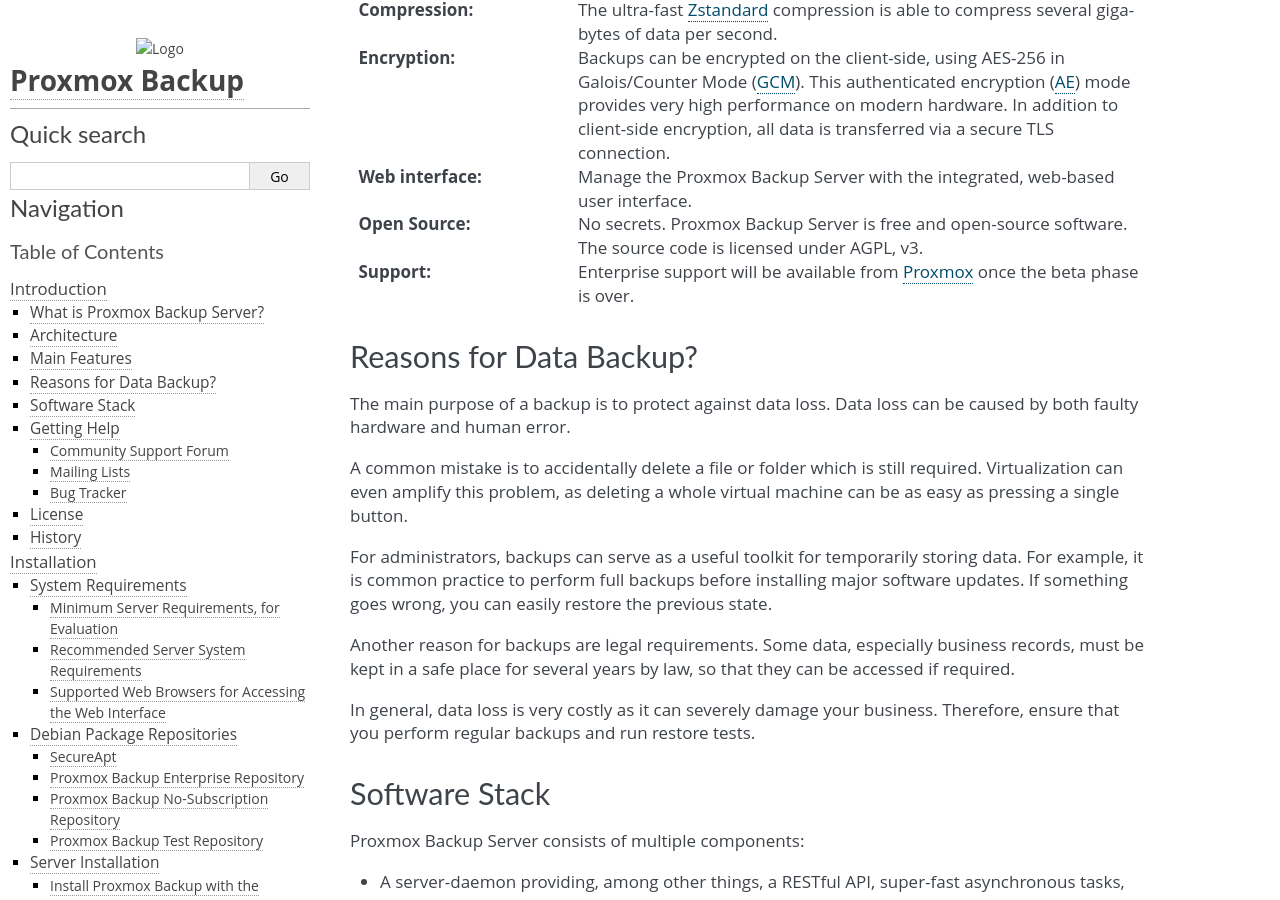
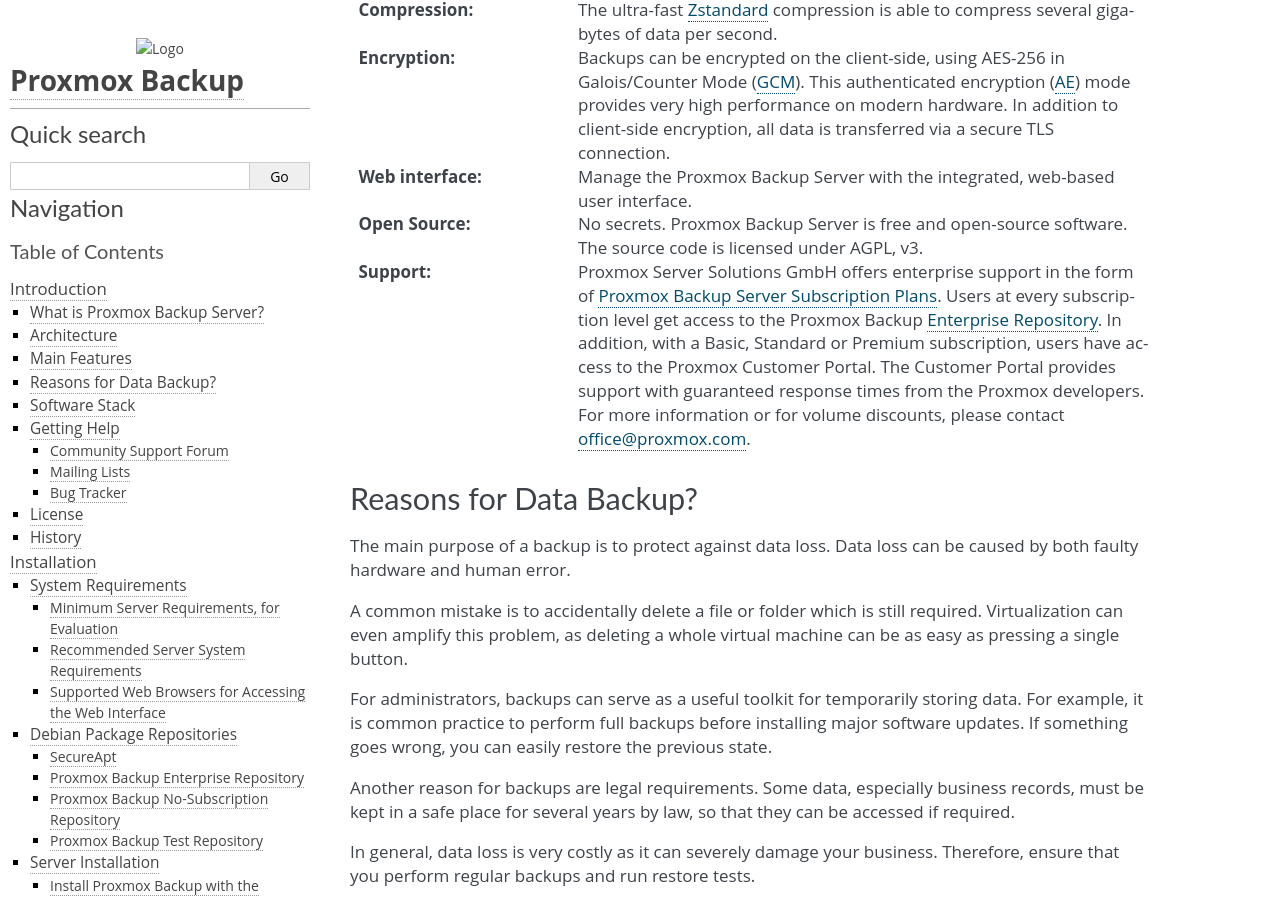
Before and after one commit to proxmox/proxmox-backup, a Sphinx documentation site: the page built from docs/introduction.rst, in a window 1280 px wide and 900 px high, scrolled down 1181 px. Built offline with Sphinx 7.4.7, drawn with Linux system fonts in a browser that asks for light colours.

Commit message:
docs: mention support subscription plans
and change enterprise repository section to present tense.

Signed-off-by: Dylan Whyte <d.whyte@proxmox.com>

```diff
--- a/docs/introduction.rst
+++ b/docs/introduction.rst
@@ -76,8 +76,15 @@
 :Open Source: No secrets. Proxmox Backup Server is free and open-source
    software. The source code is licensed under AGPL, v3.
 
-:Support: Enterprise support will be available from `Proxmox`_ once the beta
-   phase is over.
+:Support: Proxmox Server Solutions GmbH offers enterprise support in the form of
+   `Proxmox Backup Server Subscription Plans
+   <https://www.proxmox.com/en/proxmox-backup-server/pricing>`_. Users at every
+   subscription level get access to the Proxmox Backup `Enterprise Repository
+   <https://192.168.23.140:8007/docs/package-repositories.html#proxmox-backup-enterprise-repository>`_.
+   In addition, with a Basic, Standard or Premium subscription, users have
+   access to the Proxmox Customer Portal. The Customer Portal provides support
+   with guaranteed response times from the Proxmox developers. For more
+   information or for volume discounts, please contact office@proxmox.com.
 
 
 Reasons for Data Backup?
--- a/docs/package-repositories.rst
+++ b/docs/package-repositories.rst
@@ -72,7 +72,7 @@
 `Proxmox Backup`_ Enterprise Repository
 ~~~~~~~~~~~~~~~~~~~~~~~~~~~~~~~~~~~~~~~
 
-This will be the default, stable, and recommended repository. It is available for
+This is the stable, recommended repository. It is available for
 all `Proxmox Backup`_ subscription users. It contains the most stable packages,
 and is suitable for production use. The ``pbs-enterprise`` repository is
 enabled by default:
```
